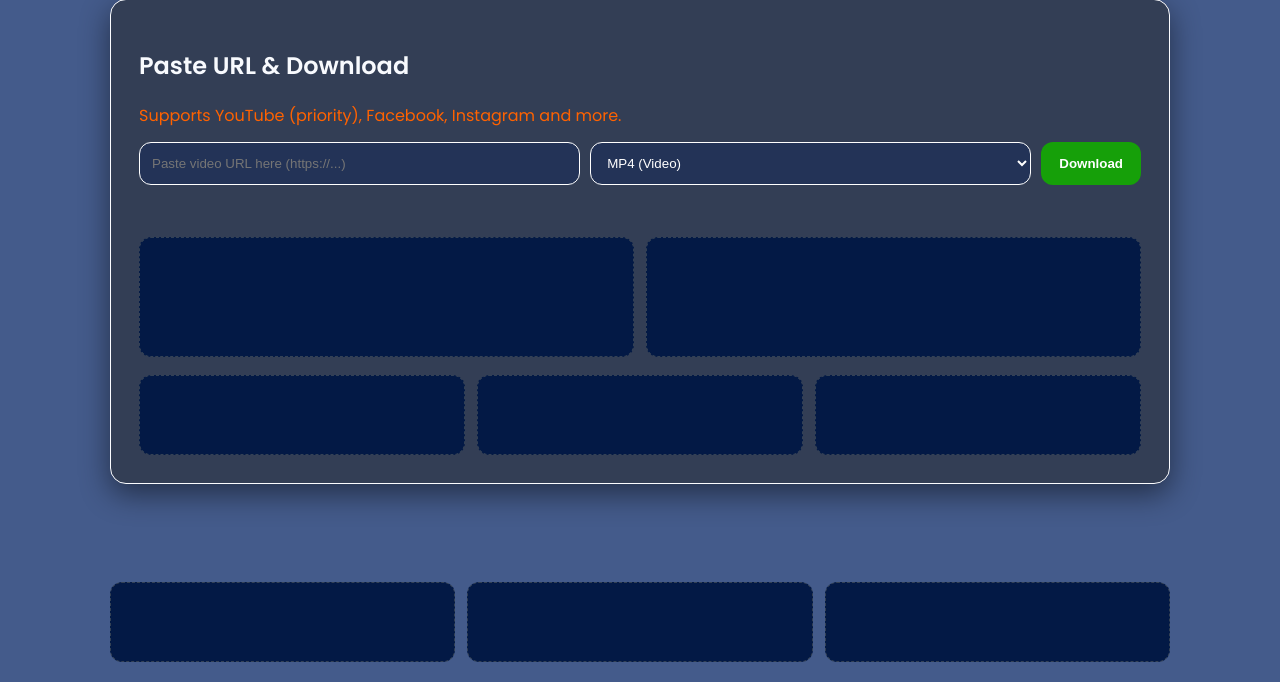
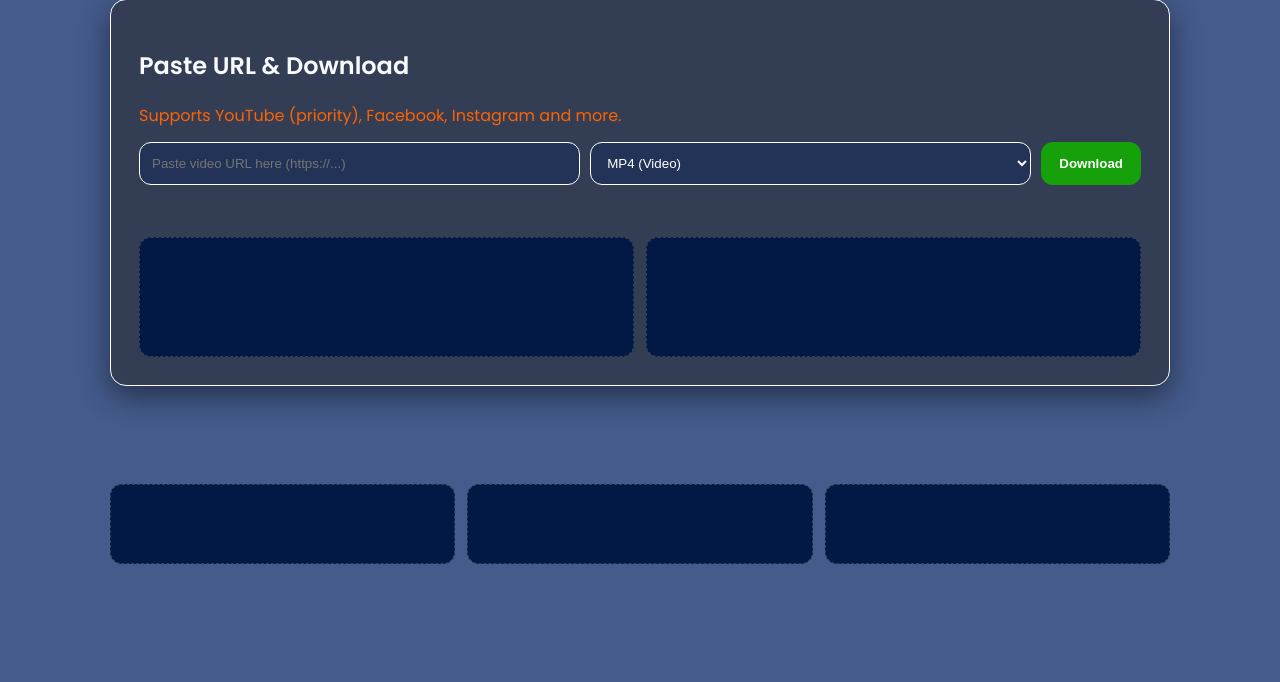
Before and after one commit to Farman-RT/QuickSaver, a Flask app: page / in a window 1280 px wide. Shown: the part 132-814 px from the top of the page. After the commit the page ends 696 px from the top, so only its background shows below. Run offline with Flask 3, Linux system fonts and the light colour scheme.

Commit message:
Update home.html

```diff
--- a/templates/home.html
+++ b/templates/home.html
@@ -16,15 +16,13 @@
 
     <div id="status" class="status"></div>
 
-    <!-- 5-second Ad Gate -->
+    <!-- 🚨 5-second Ad Gate -->
     <div id="gate" class="hidden" aria-hidden="true">
       <p>Please wait <span id="count">5</span> seconds…</p>
-
-      <!-- Monetag ad inside gate -->
       <div class="ad small-ad">
-        <script async data-cfasync="false" src="//upgulpinon.com/1?z=9760480"></script>
+        <!-- Gate ad zone -->
+        <script async data-cfasync="false" src="//upgulpinon.com/1?z=9760477"></script>
       </div>
-
       <button id="continueBtn" class="btn" disabled>Continue to Download</button>
     </div>
 
@@ -34,22 +32,10 @@
         <script async data-cfasync="false" src="//upgulpinon.com/1?z=9760479"></script>
       </div>
       <div class="ad small-ad">
-        <script async data-cfasync="false" src="//upgulpinon.com/1?z=9760478"></script>
+        <script async data-cfasync="false" src="//upgulpinon.com/1?z=9760476"></script>
       </div>
     </div>
 
-    <!-- Footer small ads (3) -->
-    <div class="ad-row footer-ads">
-      <div class="ad">
-        <script async data-cfasync="false" src="//upgulpinon.com/1?z=9760476"></script>
-      </div>
-      <div class="ad">
-        <script async data-cfasync="false" src="//upgulpinon.com/1?z=9760477"></script>
-      </div>
-      <div class="ad">
-        <script async data-cfasync="false" src="//upgulpinon.com/1?z=9754290"></script>
-      </div>
-    </div>
   </div>
 </section>
 {% endblock %}
```
